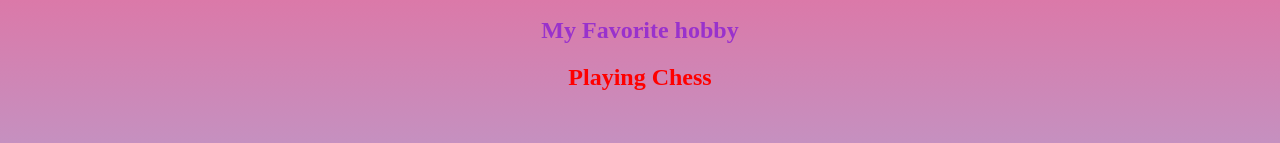
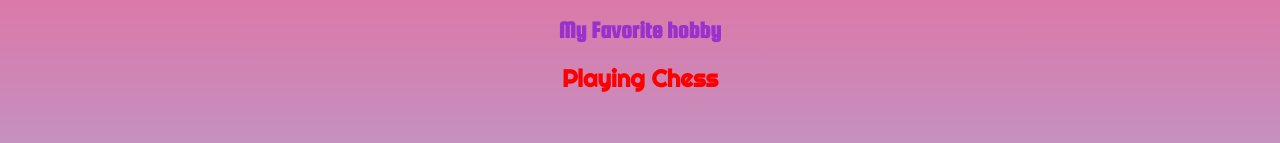
Before and after one commit to divwhj190/MY-FAVORITE--2, a plain HTML site: page index.html in a window 1280 px wide. Shown: the part 301-444 px from the top of the page. Drawn offline with Linux system fonts and the light colour scheme.

Commit message:
Update style.css

```diff
--- a/style.css
+++ b/style.css
@@ -11,10 +11,12 @@ img {
 
 h1 {
     color:darkorchid;
+    font-family:'Squada One',cursive;
 }
 
 h2 {
     color: red;
+    font-family:'Righteous',cursive;
 }
 
 #heading {
```
